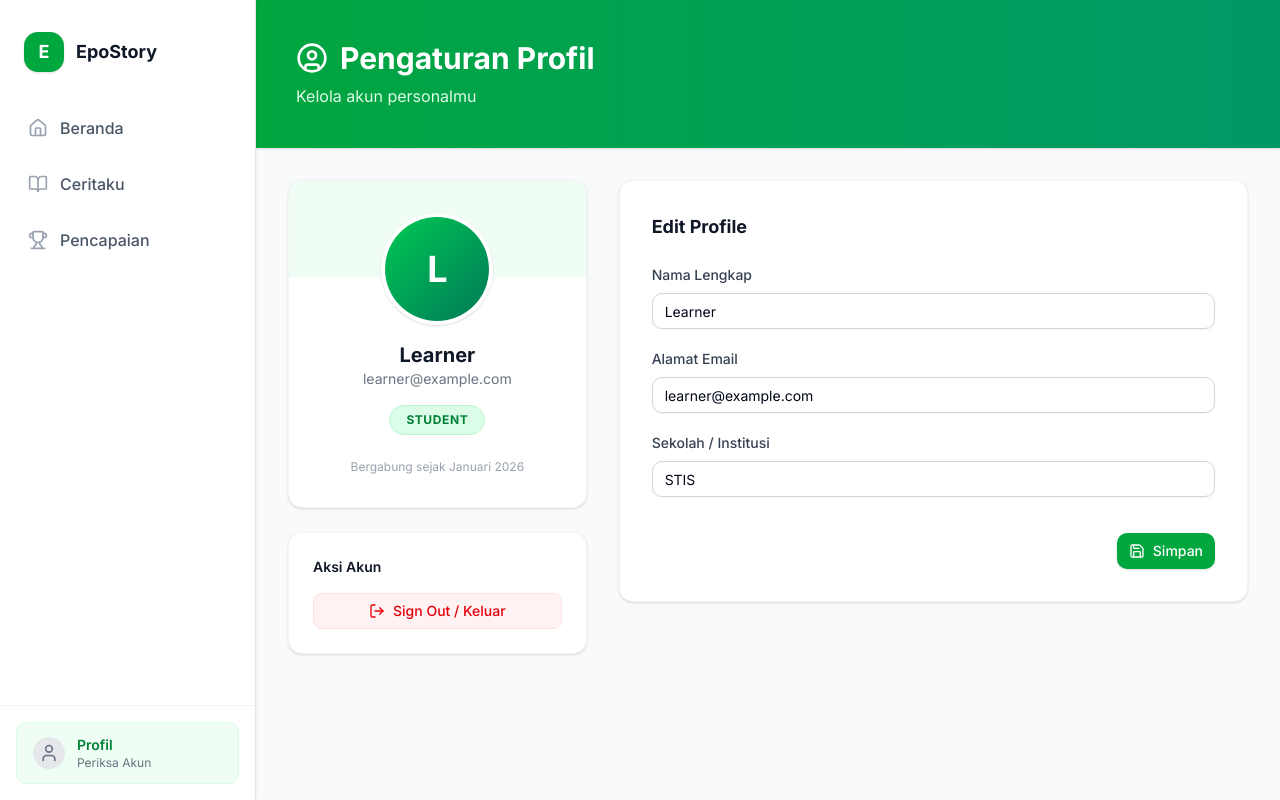
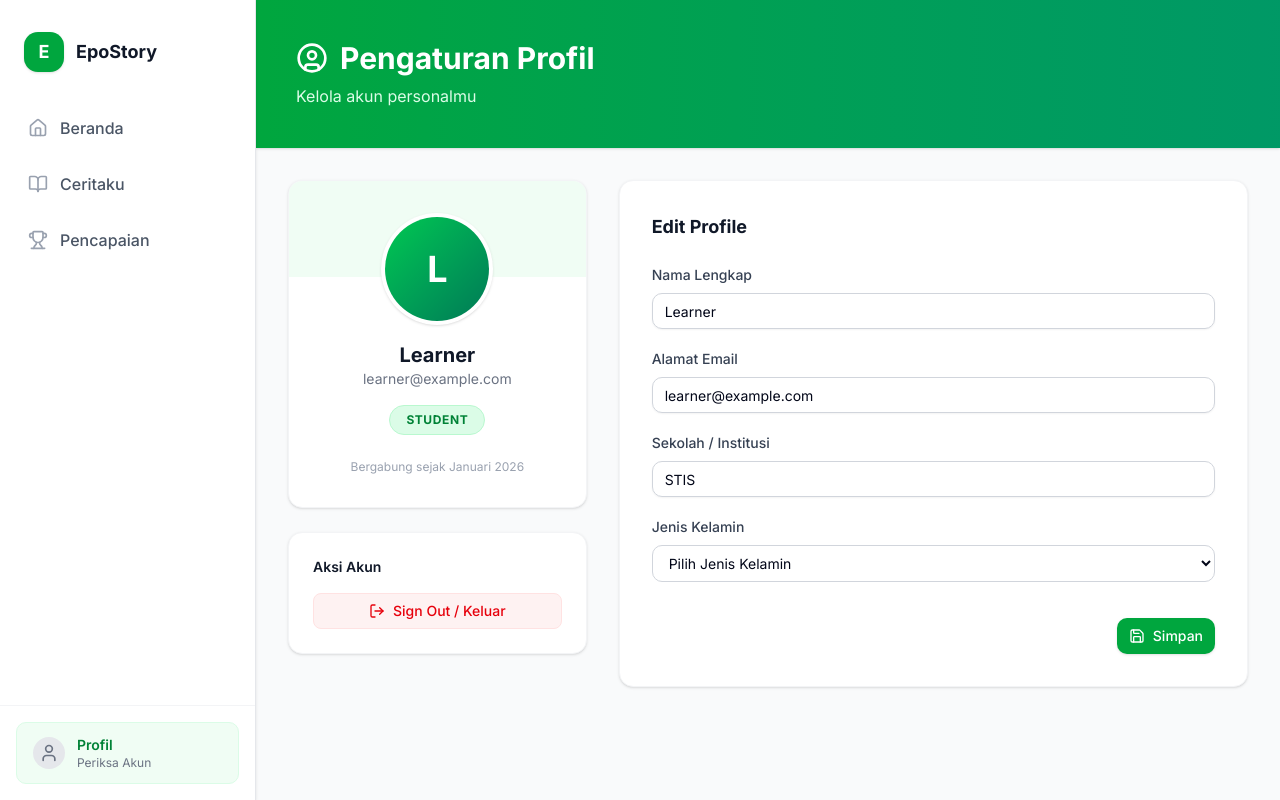
Before and after one commit to AlvinLore/epostory-main, a Next.js app: page /profile in a window 1280 px wide. Built offline with nearby package versions, Linux system fonts and the light colour scheme.

Commit message:
Update jenis kelamin

```diff
--- a/app/dashboard/page.tsx
+++ b/app/dashboard/page.tsx
@@ -17,21 +17,21 @@ export default function UserDashboard() {
     {
       id: 1,
       number: 1,
-      title: "Chapter 1: Apa Itu Polusi Udara?",
+      title: "Petualangan Udara Bersih",
       status: "completed",
       progress: 100,
     },
     {
       id: 2,
       number: 2,
-      title: "Chapter 2: Dampak Polusi Udara",
+      title: "Ozon di langit jakarta",
       status: "in_progress",
       progress: 60,
     },
     {
       id: 3,
       number: 3,
-      title: "Chapter 3: Mengurangi Polusi Udara",
+      title: "Kemarau di waktu yang salah",
       status: "locked",
       progress: 0,
     },
--- a/app/profile/page.tsx
+++ b/app/profile/page.tsx
@@ -17,7 +17,8 @@ export default function ProfileSettings() {
   const [formData, setFormData] = useState({
     fullName: "Learner",
     email: "learner@example.com",
-    school: "STIS"
+    school: "STIS",
+    gender: ""
   });
 
   // Update state saat data user dari context siap
@@ -26,7 +27,8 @@ export default function ProfileSettings() {
       setFormData(prev => ({
         ...prev,
         fullName: user.name || "Learner",
-        email: user.email || "learner@example.com"
+        email: user.email || "learner@example.com",
+        gender: user.gender || ""
       }));
     }
   }, [user]);
@@ -158,6 +160,22 @@ export default function ProfileSettings() {
                     />
                   </div>
 
+                  {/* Jenis Kelamin */}
+                  <div>
+                    <label className="block text-sm font-medium text-gray-700 mb-2">
+                      Jenis Kelamin
+                    </label>
+                    <select
+                      value={formData.gender}
+                      onChange={(e) => setFormData({...formData, gender: e.target.value})}
+                      className="w-full rounded-lg border border-gray-300 bg-white px-3 py-2 text-sm focus:outline-none focus:ring-2 focus:ring-green-500"
+                    >
+                      <option value="" disabled>Pilih Jenis Kelamin</option>
+                      <option value="Laki-laki">Laki-laki</option>
+                      <option value="Perempuan">Perempuan</option>
+                    </select>
+                  </div>
+
                   {/* Save Button */}
                   <div className="pt-4 flex justify-end">
                     <Button
--- a/context/AuthContext.tsx
+++ b/context/AuthContext.tsx
@@ -7,6 +7,7 @@ interface User {
   email: string;
   name: string;
   role: "user" | "admin";
+  gender?: "Laki-laki" | "Perempuan" | "";
 }
 
 interface AuthContextType {
@@ -24,6 +25,8 @@ const DUMMY_USER = {
   email: "demo@epostory.com",
   password: "demo123",
   name: "Alex Sitompul",
+  role: "user",
+  gender: "Laki-laki"
 };
 
 const DUMMY_ADMIN = {
@@ -31,6 +34,8 @@ const DUMMY_ADMIN = {
   email: "admin@epostory.com",
   password: "admin123",
   name: "Admin User",
+  role: "admin",
+  gender: "Laki-laki"
 };
 
 export function AuthProvider({ children }: { children: React.ReactNode }) {
```
